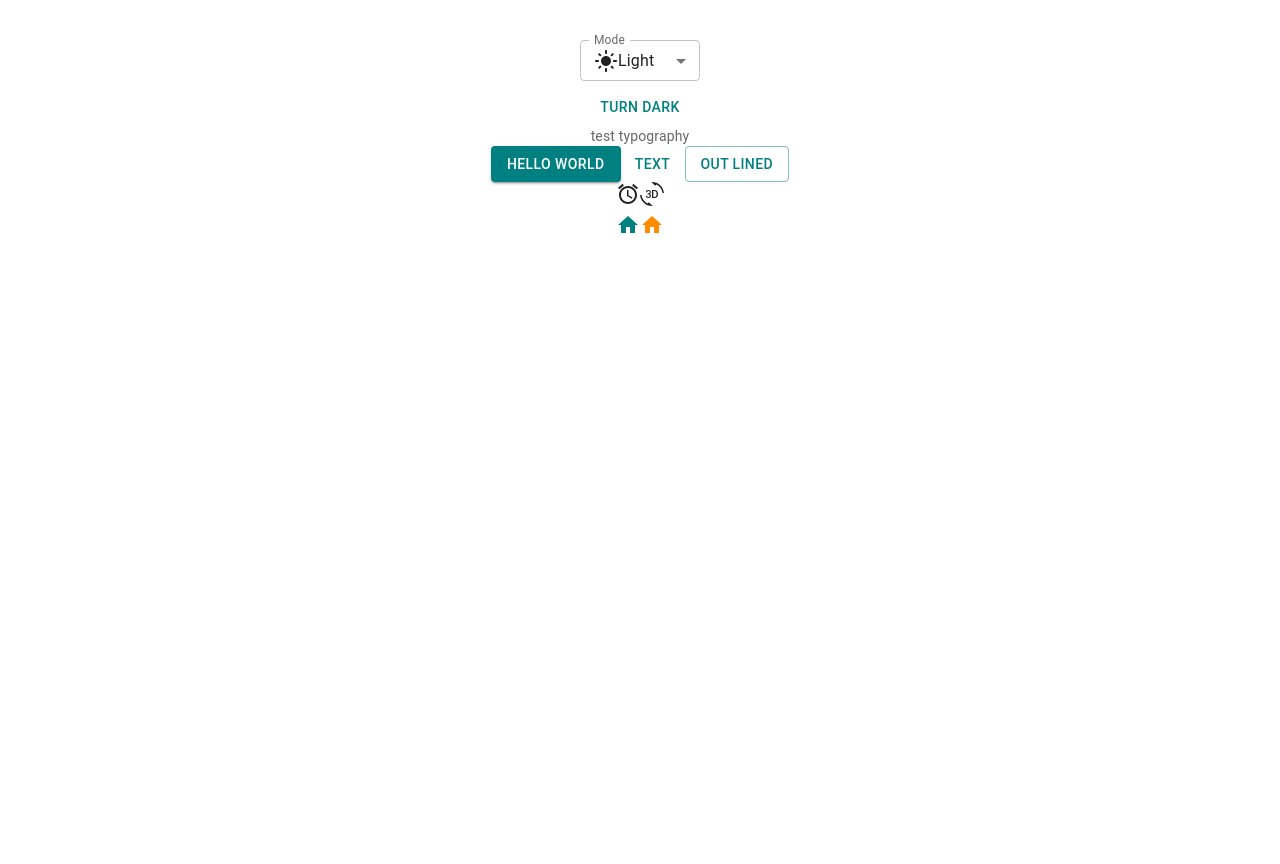
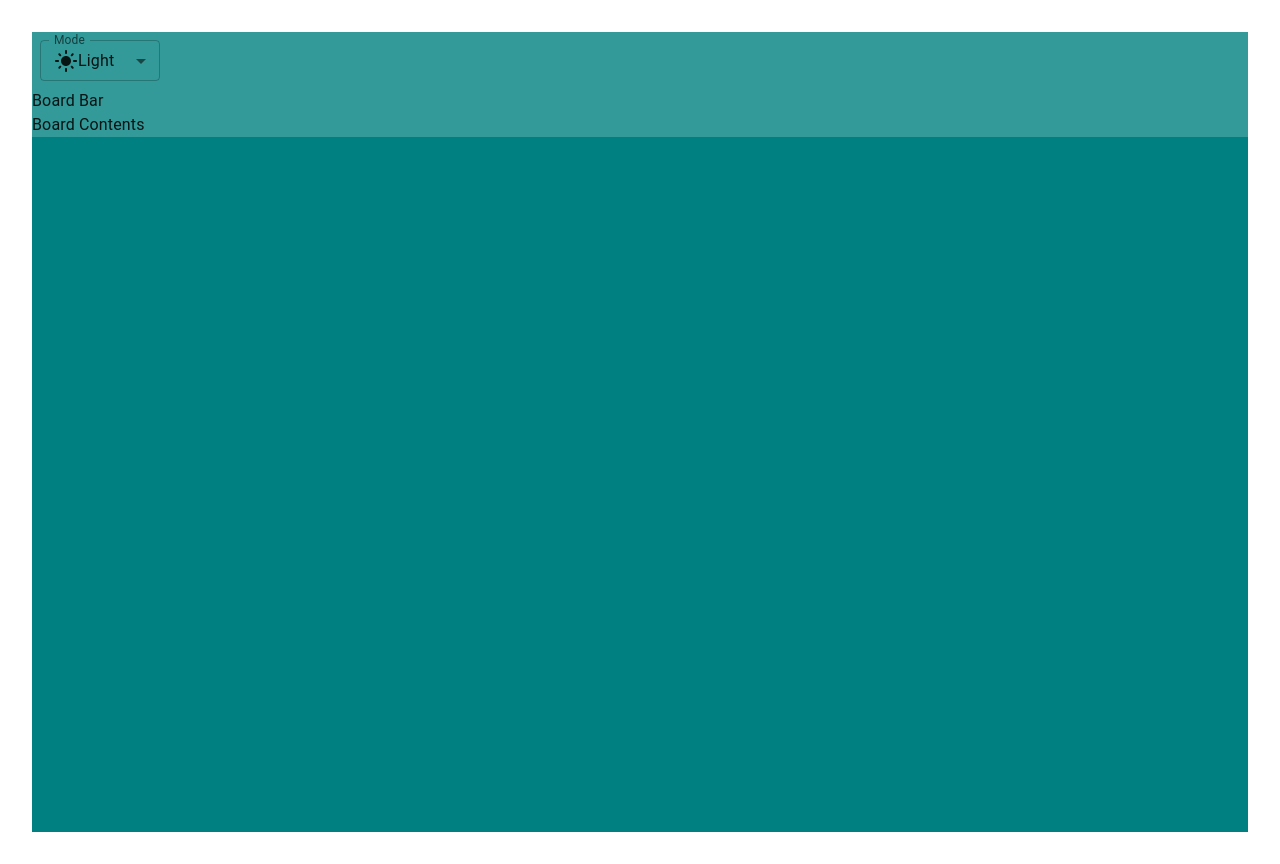
Before and after one commit to TatVan-24/Learn-MERN-Stack-, a React (Vite) app: page / in a window 1280 px wide. Before the commit the page ends 800 px from the top, so only its background shows below. Built offline with nearby package versions, Linux system fonts and the light colour scheme.

Commit message:
update frontend chia bo cuc

```diff
--- a/index.html
+++ b/index.html
@@ -4,15 +4,14 @@
     <meta charset="UTF-8" />
     <link rel="icon" type="image/svg+xml" href="/vite.svg" />
     <meta name="viewport" content="width=device-width, initial-scale=1.0" />
-    <title>Vite + React</title>
+    <title>Personal Trello</title>
 
     <link
       rel="stylesheet"
       href="https://fonts.googleapis.com/icon?family=Material+Icons"
     />
 
-
-    <title>mern-stack-web</title>
+    <title>Personal Trello</title>
   </head>
   <body>
     <div id="root"></div>
--- a/src/App.jsx
+++ b/src/App.jsx
@@ -20,7 +20,8 @@ import Select from '@mui/material/Select'
 import LightModeIcon from '@mui/icons-material/LightMode'
 import DarkModeOutLinedIcon from '@mui/icons-material/DarkModeOutlined'
 import SettingsBrightnessIcon from '@mui/icons-material/SettingsBrightness'
-
+import { Container } from '@mui/material';
+import { Box } from '@mui/material';
 
 function ModeSelect() {
   const { mode, setMode } = useColorScheme()
@@ -49,47 +50,21 @@ function ModeSelect() {
   );
 }
 
-
-function ModeToggle() {
-  const { mode, setMode } = useColorScheme()
-  const prefersDarkMode = useMediaQuery('(prefers-color-scheme: dark)')
-  const prefersLightMode = useMediaQuery('(prefers-color-scheme: light)')
-
-  console.log('prefersDarkMode:', prefersDarkMode)
-  console.log('prefersLightMode:', prefersLightMode)
-
-  return (
-    <Button
-      onClick={() => {
-        setMode(mode === 'light' ? 'dark' : 'light')
-      }}
-    >
-      {mode === 'light' ? 'Turn dark' : 'Turn light'}
-    </Button>
-  )
-}
-
-
 function App() {
   // const [count, setCount] = useState(0);
 
   return (
-    <>
-      <ModeSelect/>
-      <br></br>
-      <ModeToggle />
-      <br></br>
-      <Typography variant="body2" color="text.secondary">test typography</Typography>
-      <Button variant="contained">Hello world</Button>
-      <Button variant="text">text</Button>
-      <Button variant="outlined">Out Lined</Button>
-      <br />
-      <AccessAlarmIcon />
-      <ThreeDRotation />
-      <br />
-      <HomeIcon color="primary" />
-      <HomeIcon color="secondary" />
-    </>
+    <Container disableGutters maxWidth = {false} sx = {{height : '100vh', backgroundColor: 'primary.main'}}>
+      <Box sx = {{ backgroundColor: 'primary.light',  width: '100%',  height: (theme) => theme.sxCustom.appBarHeight, display: 'flex', alignItem:'Center'}}>
+         <ModeSelect />
+         </Box>
+      <Box sx = {{ backgroundColor: 'primary.light',  width: '100%',  height: (theme) => theme.sxCustom.boardBarHeight, display: 'flex', alignItem:'Center'}}>
+          Board Bar
+      </Box>
+      <Box sx = {{ backgroundColor: 'primary.light',  width: '100%',  height: (theme) => `calc(100vh - ${theme.sxCustom.appBarHeight} - ${theme.sxCustom.boardBarHeight})`, display: 'flex', alignItem:'Center'}}>
+          Board Contents
+      </Box>
+    </Container>
   );
 }
 
--- a/src/theme.js
+++ b/src/theme.js
@@ -3,6 +3,10 @@ import { teal, deepOrange, cyan, orange } from '@mui/material/colors';
 
 // Create a theme instance.
 const theme = extendTheme({
+  sxCustom: {
+    appBarHeight: '48',
+    boardBarHeight: '58'
+  },
   colorSchemes: {
     light: {
       palette: {
```
